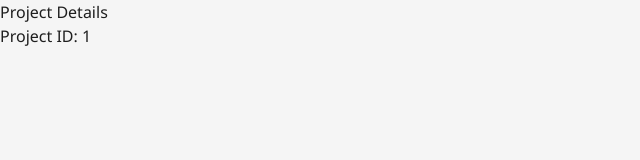
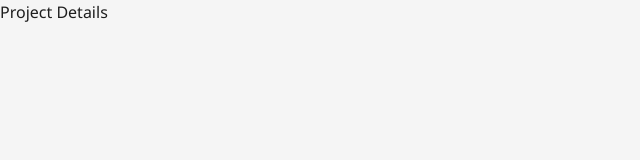
Before and after one commit to kwlsq/code-challenge-02, a Next.js app: page /projects/1 in a window 1280 px wide. Shown: the top 160 px of the page, without its empty margins (0-640 px from the left). Built offline with nearby package versions, Linux system fonts and the light colour scheme; data requests are answered from the project's data file.

Commit message:
fixing deployment issue

```diff
--- a/src/app/projects/[id]/page.tsx
+++ b/src/app/projects/[id]/page.tsx
@@ -1,8 +1,8 @@
-export default function ProjectDetail({ params }: { params: { id: string } }) {
+export default function ProjectDetail() {
     return (
       <div>
         <h1>Project Details</h1>
-        <p>Project ID: {params.id}</p>
+        {/* <p>Project ID: {params.id}</p> */}
       </div>
     );
   }
```
